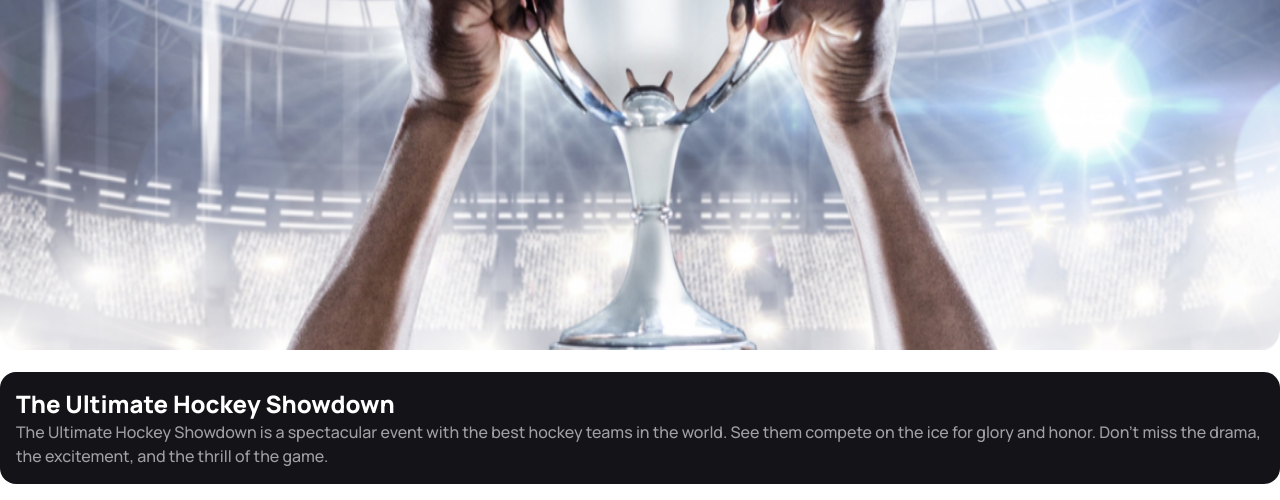
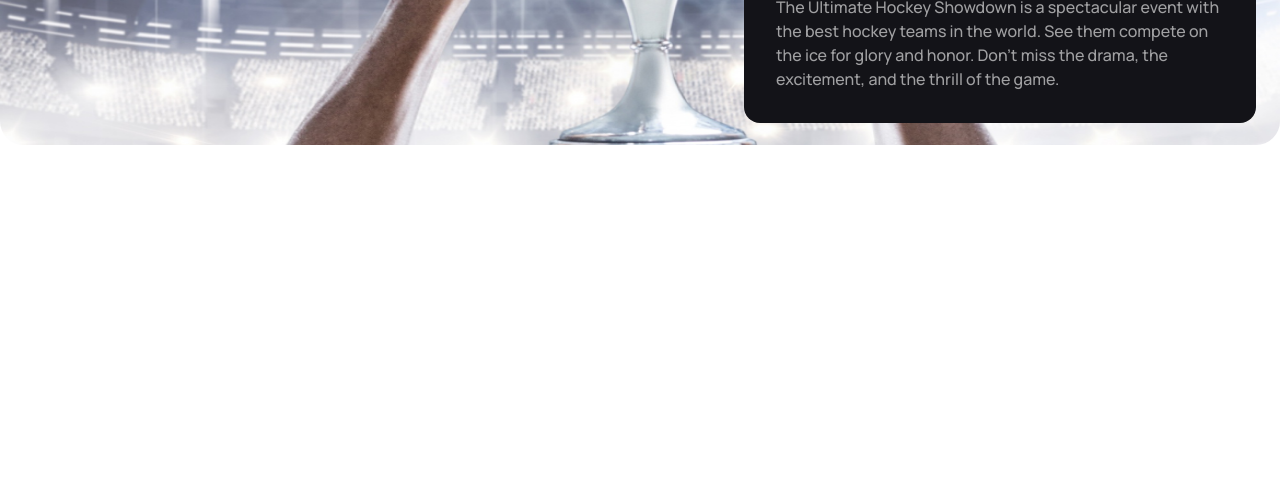
Before and after one commit to Mahedi-432A/B9A3-Hocheys, a plain HTML site: page index.html in a window 1280 px wide. Shown: the part 529-1029 px from the top of the page. After the commit the page ends 800 px from the top, so only its background shows below. Drawn offline with nearby package versions, Linux system fonts and the light colour scheme.

Commit message:
banner completed and unnecessary file deleted

```diff
--- a/index.html
+++ b/index.html
@@ -88,8 +88,8 @@
         </nav>
 
         <!------------------------------ banner with carousel ------------------------->
-        <div class="container mx-auto mt-14">
-            <div class="carousel w-full">
+        <div class="container mx-auto mt-14 relative">
+            <div class="carousel w-full rounded-3xl lg:h-[550px]">
                 <!-------------- slid 1 ------------->
                 <div id="slide1" class="carousel-item relative w-full">
                     <img src="Images/1.png" class="w-full" />
@@ -116,13 +116,13 @@
                 </div>
 
             </div>
-        </div>
 
-        <!--------------------------- black box of banner ------------->
-        <div class="container mx-auto my-4">
-            <div class="rounded-2xl bg-[#131318] p-4">
+            <!--------------------------- black box of banner ------------->
+            <div class="w-11/12 mx-auto my-4 space-y-3 rounded-2xl bg-[#131318] p-4 lg:p-8 lg:absolute lg:bottom-3 lg:right-6 lg:w-2/5">
                 <h3 class="font-extrabold text-white text-lg lg:text-2xl">The Ultimate Hockey Showdown</h3>
-                <p class="font-medium text-[#ffffff99] text-sm lg:text-base">The Ultimate Hockey Showdown is a spectacular event with the best hockey teams in the world. See them compete on the ice for glory and honor. Don't miss the drama, the excitement, and the thrill of the game.
+                <p class="font-medium text-[#ffffff99] text-sm lg:text-base">The Ultimate Hockey Showdown is a
+                    spectacular event with the best hockey teams in the world. See them compete on the ice for glory and
+                    honor. Don't miss the drama, the excitement, and the thrill of the game.
                 </p>
             </div>
         </div>
```
Also changed, not shown: Mobile Responsive Image.jpg (deleted), 2 other files.
